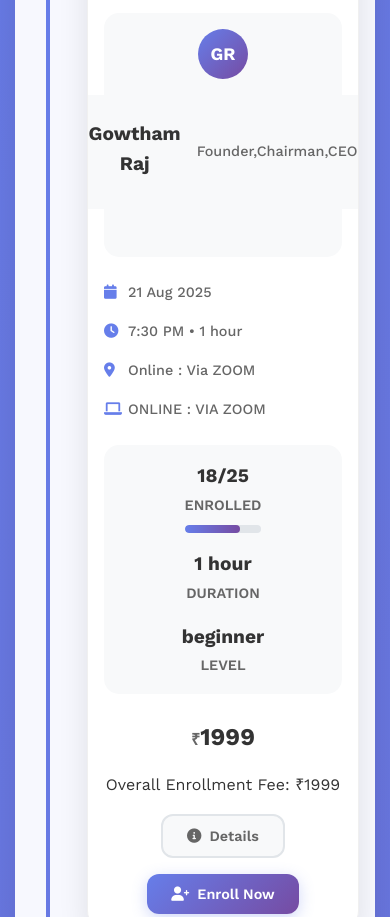
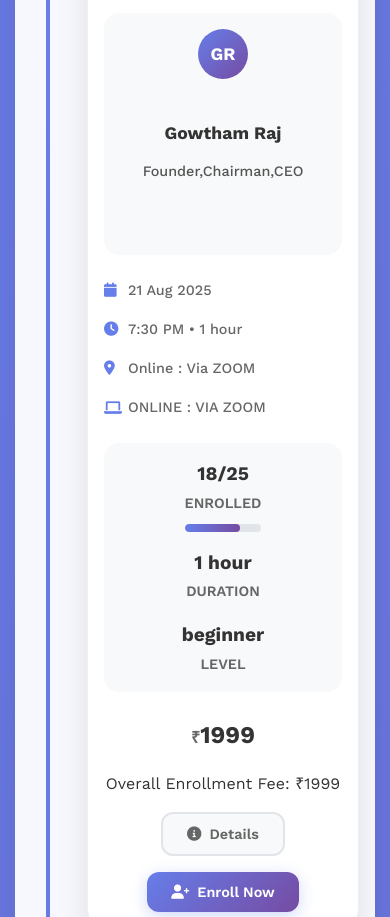
Before and after one commit to Suriya05022002/Course_EventPage, a plain HTML site: page index.html in a window 390 px wide. Shown: the part 1243-2160 px from the top of the page. Drawn offline with nearby package versions, Linux system fonts and the light colour scheme.

Commit message:
style.css

```diff
--- a/style.css
+++ b/style.css
@@ -455,11 +455,10 @@ body {
 }
 /* General responsive image styling for instructor photo */
 .instructor-photo img {
- width: 400px;/* Important: Maintain aspect ratio */
-  height:500px; /* Or whatever border-radius you desire */
+  width: 400px; /* Important: Maintain aspect ratio */
+  height: 500px; /* Or whatever border-radius you desire */
   box-shadow: 0 10px 30px rgba(0, 0, 0, 0.1);
 }
-
 
 @media (max-width: 480px) {
   /* Adjust overall container padding for very small screens */
@@ -1008,7 +1007,7 @@ body {
 .instructor-info {
   display: flex;
   align-items: center;
-  gap: 1rem;
+  gap: 10px;
   margin-bottom: 2rem;
   padding: 1.5rem;
   background: #f8f9fa;
@@ -1202,7 +1201,6 @@ body {
   border-top: 1px solid rgba(255, 255, 255, 0.1);
   padding: 2rem 0;
 }
-
 
 .footer-bottom-content {
   display: flex;
@@ -1399,6 +1397,7 @@ body {
   .instructor-section {
     flex-direction: column;
     text-align: center;
+
   }
 
   .social-links {
@@ -1417,6 +1416,23 @@ body {
 
   .contact-btn {
     justify-content: center;
+  }
+
+   .instructor-info {
+    flex-direction: column; /* stack vertically */
+    align-items: center;    /* center align */
+    text-align: center;     /* text also center */
+  }
+
+  .instructor-info h4 {
+    font-size: 1.1rem;
+    margin-bottom: 0.2rem;
+  }
+
+  .instructor-info p {
+    font-size: 0.9rem;
+    color: #555; /* little lighter than name */
+    margin: 0;
   }
 }
 
```
Lines whose indentation alone changed are shown as unchanged.
